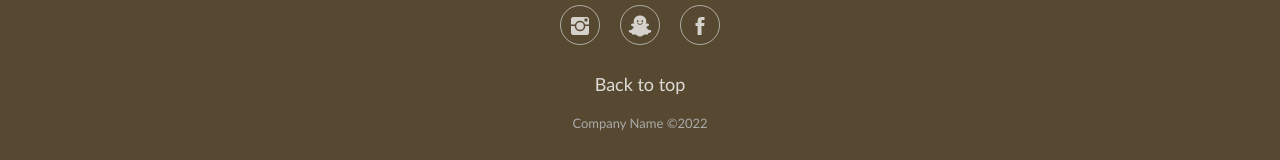
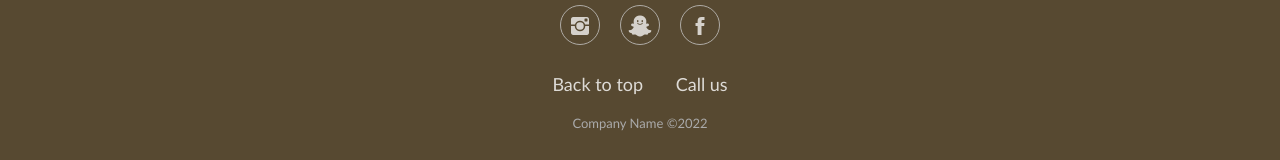
Before and after one commit to soiicy/html-css-task, a plain HTML site: page index.html in a window 1280 px wide. Shown: the part 1867-2027 px from the top of the page. Drawn offline with nearby package versions, Linux system fonts and the light colour scheme.

Commit message:
add clickable tell link

```diff
--- a/index.html
+++ b/index.html
@@ -148,6 +148,7 @@
             </div>
             <ul class="list-inline">
                 <li class="list-inline-item"><a href="#">Back to top</a></li>
+                <li class="list-inline-item"><a href="tel:+79150990973">Call us</a></li>
             </ul>
             <p class="copyright">Company Name &copy2022</p>
         </footer>
```
Also changed, not shown: style/footer.css (line endings or trailing spaces).
